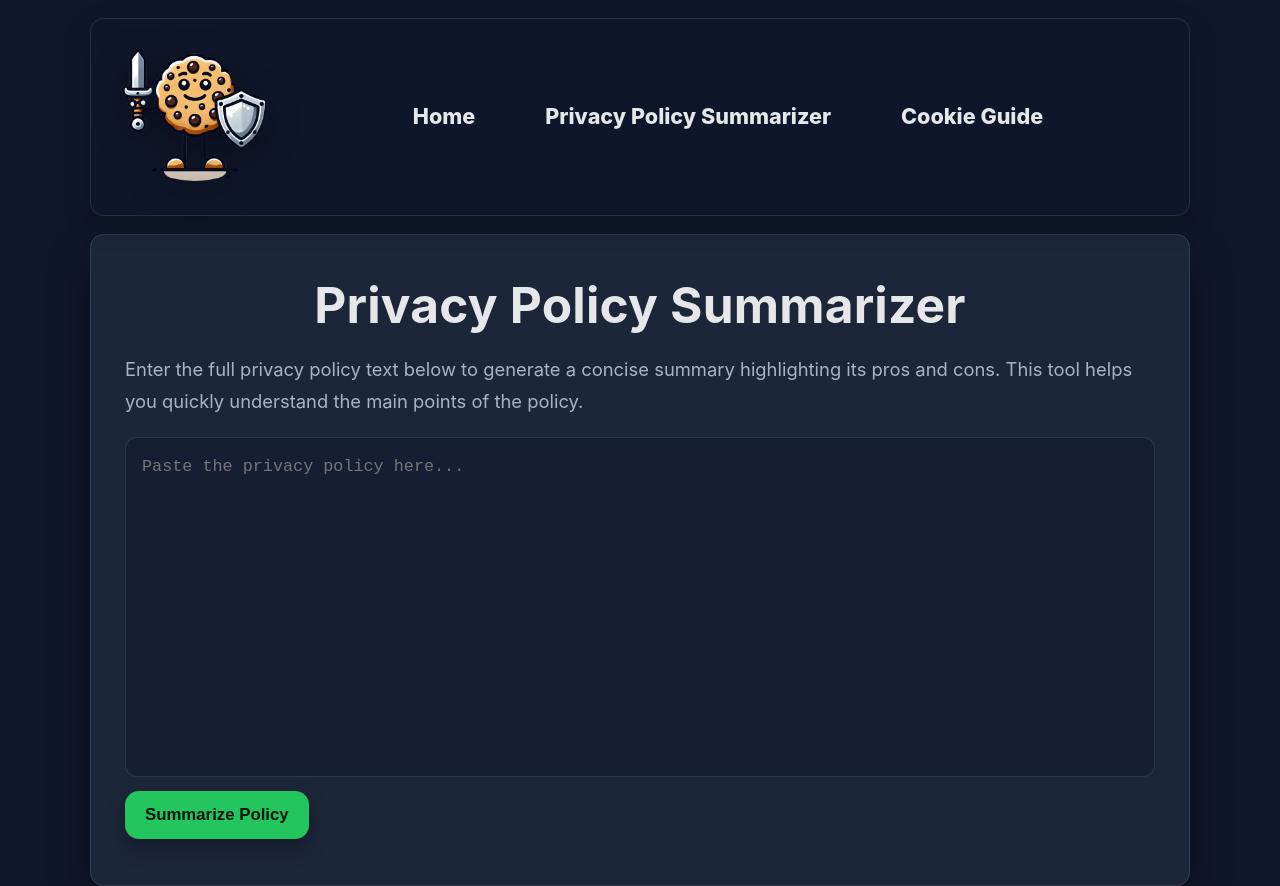
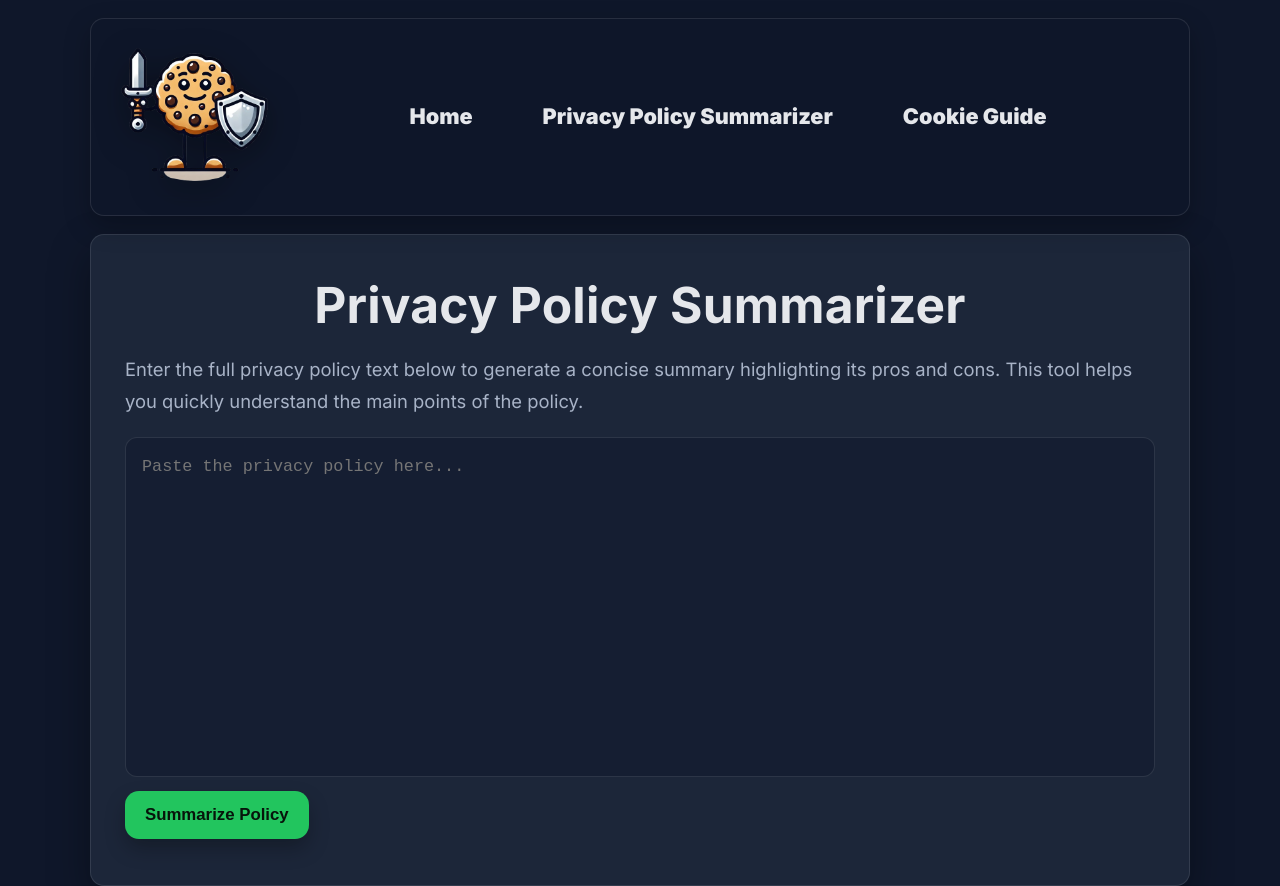
Before and after one commit to Polareality/cookie-strike, a website: page public/privacy.html in a window 1280 px wide. Drawn offline with Linux system fonts and the light colour scheme.

Commit message:
Add Google Fonts to privacy.html
Added Google Fonts link for improved typography.

```diff
--- a/public/privacy.html
+++ b/public/privacy.html
@@ -5,6 +5,7 @@
     <meta name="viewport" content="width=device-width, initial-scale=1.0">
     <title>Privacy Policy Summarizer</title>
     <link rel="stylesheet" href="/style.css">
+    <link href="https://fonts.googleapis.com/css2?family=Inter:wght@400;700;900&display=swap" rel="stylesheet">
 </head>
 <body>
     <header>
```
